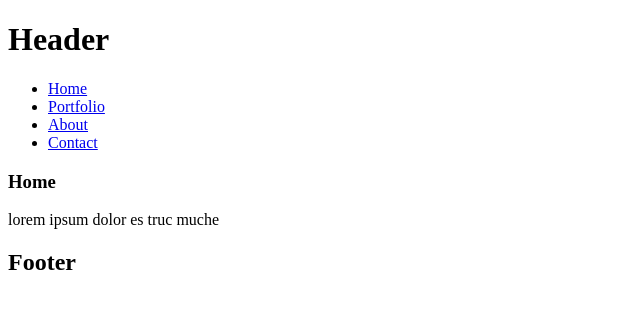
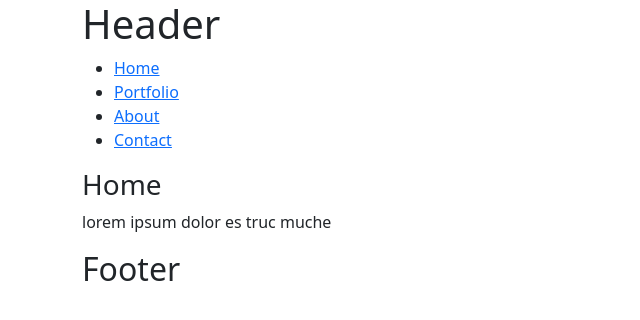
Before and after one commit to dekpo/ReactRealSimpleWebsite, a React (Create React App) app: page / in a window 1280 px wide. Shown: the top 320 px of the page, without its empty margins (0-640 px from the left). Built offline with nearby package versions, Linux system fonts and the light colour scheme.

Commit message:
Added Bootstrap to my app

```diff
--- a/package.json
+++ b/package.json
@@ -6,6 +6,7 @@
     "@testing-library/jest-dom": "^5.14.1",
     "@testing-library/react": "^11.2.7",
     "@testing-library/user-event": "^12.8.3",
+    "bootstrap": "^5.0.2",
     "react": "^17.0.2",
     "react-dom": "^17.0.2",
     "react-router-dom": "^5.2.0",
--- a/src/App.js
+++ b/src/App.js
@@ -8,7 +8,7 @@ import PageContact from './pages/PageContact';
 
 const App = () => {
   return (
-    <div>
+    <div className="container">
       <BrowserRouter>
       <Header />
       <Switch>
--- a/src/index.js
+++ b/src/index.js
@@ -1,6 +1,7 @@
 import React from 'react';
 import ReactDOM from 'react-dom';
 import App from './App';
+import 'bootstrap/dist/css/bootstrap.min.css';
 
 
 ReactDOM.render(
```
Also changed, not shown: 1 other file (tests, documents, lock files or other folders).
